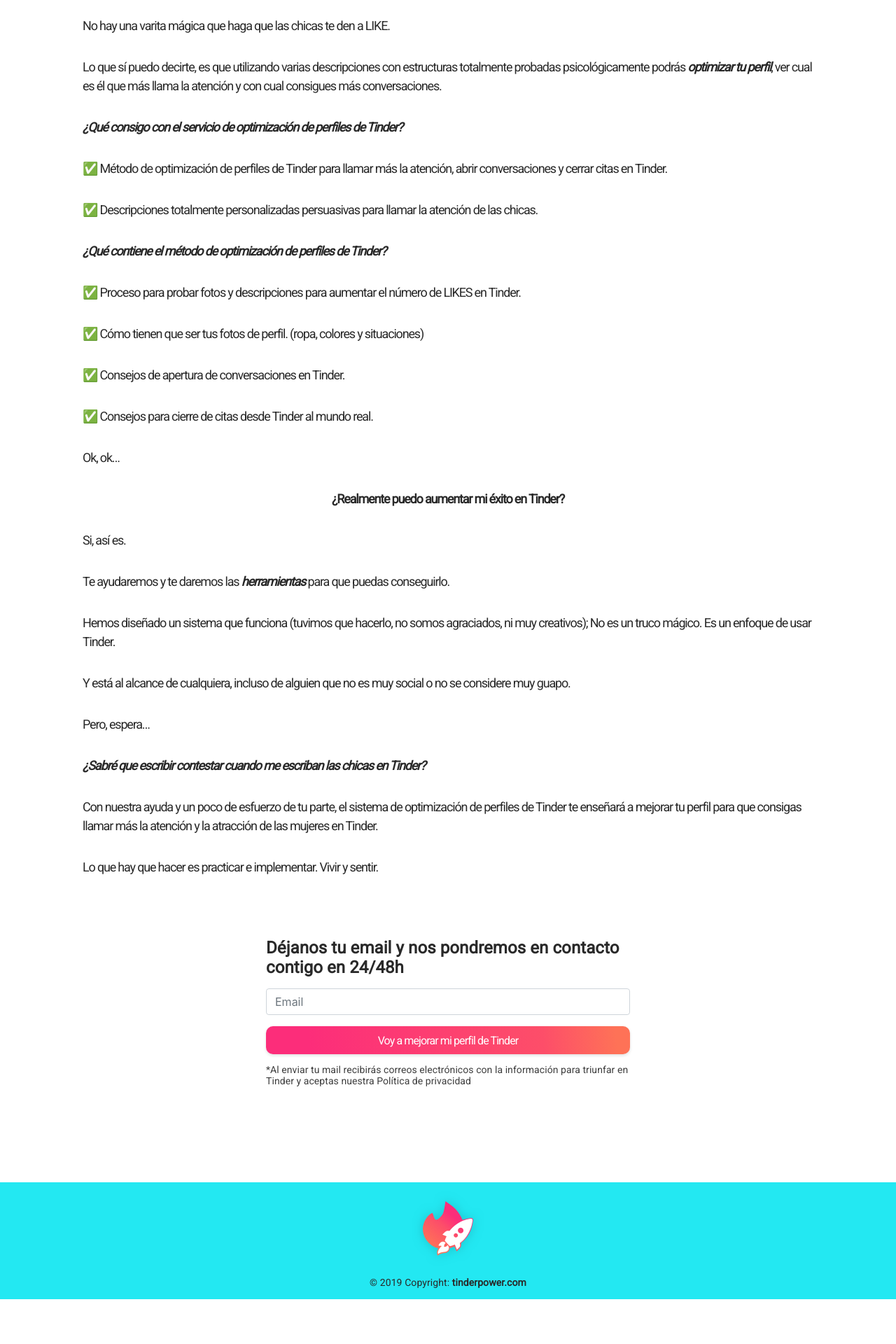
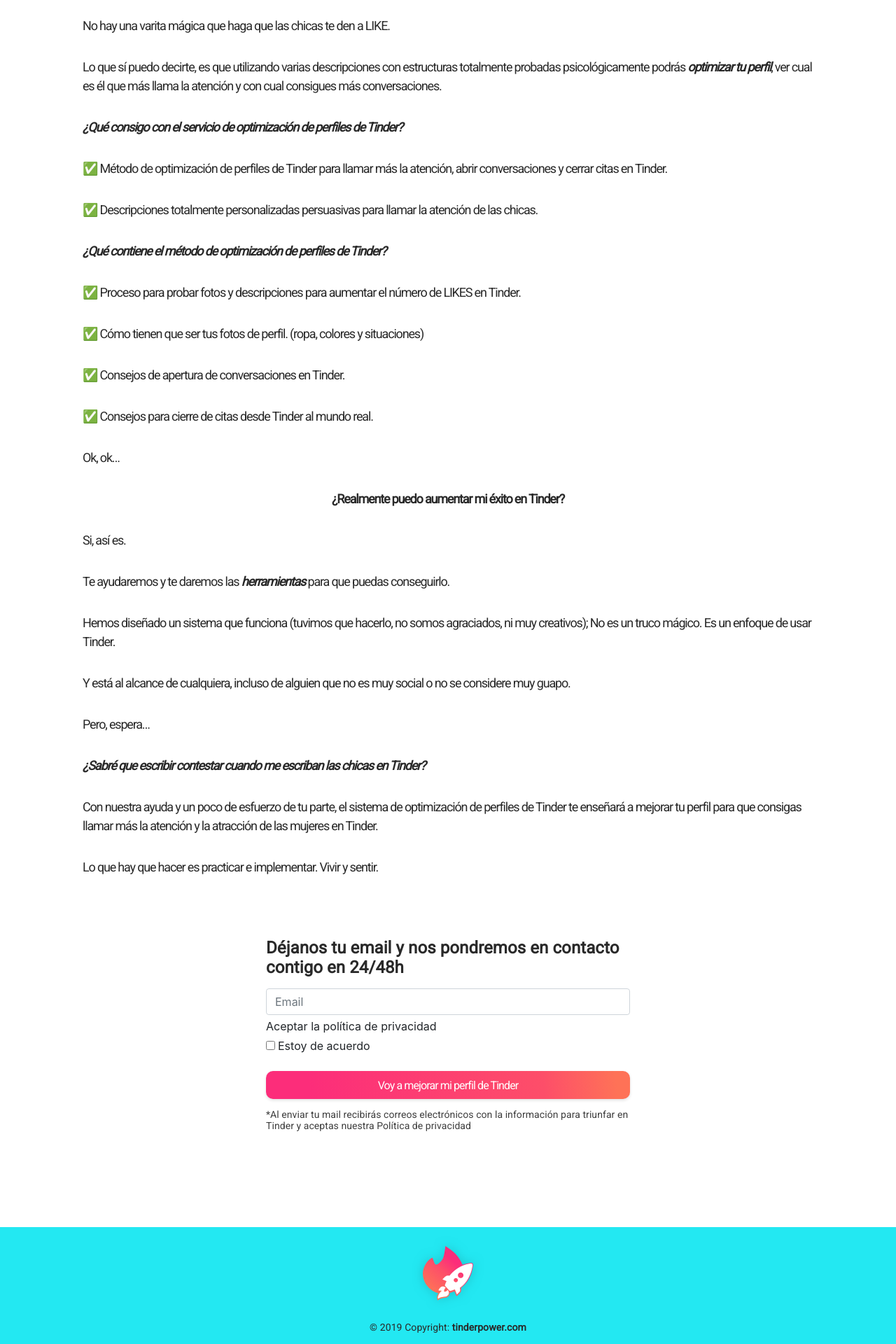
Before and after one commit to dmartincc/tinderpower.github.io, a Jekyll site: the page built from index.md, in a window 1280 px wide. Shown: the part 3270-5190 px from the top of the page at 70% size. Built offline with Jekyll 4.4.1, drawn with Linux system fonts in a browser that asks for light colours; comment, search, counter and statistics services are not loaded; before the commit the page ends 5126 px from its top, so only the background shows below that; some of the changed lines change nothing that is shown.

Commit message:
include política de privacidad in form

```diff
--- a/_includes/bottomCTA.html
+++ b/_includes/bottomCTA.html
@@ -13,7 +13,7 @@
 </div> -->
 
 <!-- Begin Mailchimp Signup Form -->
-<div id="cta" class="container-fluid bottomCTA py-2"  >
+<div id="cta" class="container-fluid bottomCTA py-2">
   <div
     class="jumbotron pb-n4 "
     style="background:transparent !important; padding: 0rem !important; max-width: 550px;"
@@ -46,7 +46,19 @@
               placeholder="Email"
             />
           </div>
-
+          <div class="mc-field-group input-group">
+            <span class="py-1">Aceptar la política de privacidad</span>
+          </div>
+          <div class="">
+            <input
+              type="checkbox"
+              value="1"
+              name="group[28679][1]"
+              id="mce-group[28679]-28679-0"
+            /><label for="mce-group[28679]-28679-0" class="pl-1">
+              Estoy de acuerdo</label
+            >
+          </div>
           <div id="mce-responses" class="clear">
             <div
               class="response"
--- a/assets/js/main.js
+++ b/assets/js/main.js
@@ -1,10 +1,21 @@
-/*(function() {
+(function() {
   scrollTo();
 })();
 
 function scrollTo() {
-  const links = document.querySelectorAll(".scroll");
-  links.forEach(each => (each.onclick = scrollAnchors));
+  var links = document.getElementsByTagName("a");
+  for (var i = 0; i < links.length; i++) {
+    var link = links[i];
+    if (
+      link.href &&
+      link.href.indexOf("#") != -1 &&
+      (link.pathname == location.pathname ||
+        "/" + link.pathname == location.pathname) &&
+      link.search == location.search
+    ) {
+      link.onclick = scrollAnchors;
+    }
+  }
 }
 
 function scrollAnchors(e, respond = null) {
@@ -28,4 +39,4 @@
     }
   }, 100);
 }
-console.log("probando");*/
+console.log("probando");
```
